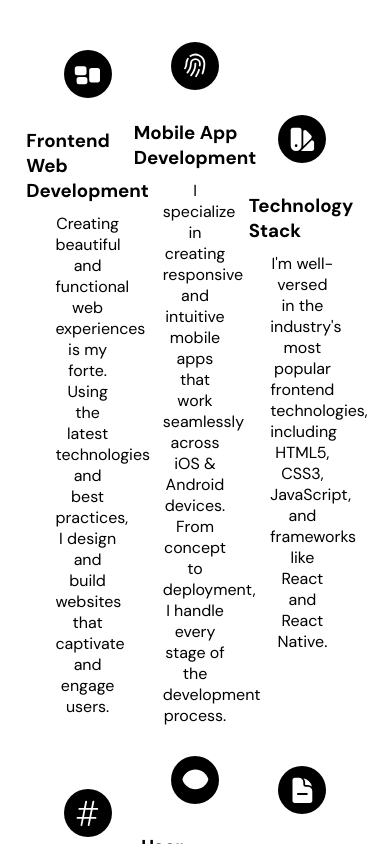
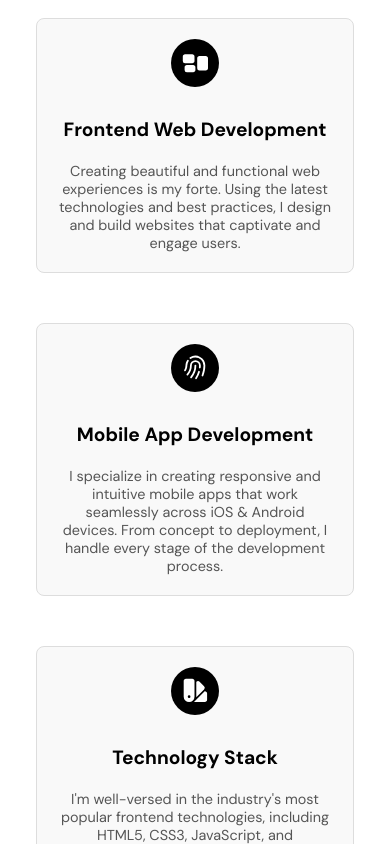
Before and after one commit to ayoubakbartabar/profile-project, a React (Vite) app: page / in a window 390 px wide. Shown: the part 2000-2844 px from the top of the page. Built offline with nearby package versions, Linux system fonts and the light colour scheme.

Commit message:
update responsive the MySkills  section

```diff
--- a/package.json
+++ b/package.json
@@ -11,7 +11,8 @@
   },
   "dependencies": {
     "react": "^18.3.1",
-    "react-dom": "^18.3.1"
+    "react-dom": "^18.3.1",
+    "react-icons": "^5.5.0"
   },
   "devDependencies": {
     "@eslint/js": "^9.17.0",
--- a/src/assets/components/MySkills/MySkills.css
+++ b/src/assets/components/MySkills/MySkills.css
@@ -1,53 +1,91 @@
-.my-skills-container{
+.my-skills-container {
   margin: 150px auto;
   display: flex;
   flex-direction: column;
-    flex-wrap: wrap;
-    align-content: center;
   align-items: center;
   justify-content: center;
   gap: 10px;
+  text-align: center;
+  padding: 0 20px;
 }
 
-.skills-box-container{
-    margin: 100px auto;
-    display: flex;
-    flex-direction: row;
-    flex-wrap: wrap;
-    justify-content: center;
-    align-content: center;
+.skills-box-container {
+  margin: 50px auto;
+  display: grid;
+  grid-template-columns: repeat(3, 1fr);
+  gap: 20px;
+  justify-items: center;
   align-items: center;
+  max-width: 1200px;
+  width: 100%;
 }
-.skills-box{
+
+.skills-box {
   margin-bottom: 30px;
-    width: 30%;
+  width: 100%;
+  max-width: 350px;
   display: flex;
   flex-direction: column;
-    flex-wrap: wrap;
-    align-content: center;
   justify-content: center;
   align-items: center;
+  padding: 20px;
+  box-sizing: border-box;
+  border: 1px solid #ddd;
+  border-radius: 8px;
+  background-color: #f9f9f9;
+  transition: transform 0.3s ease, box-shadow 0.3s ease;
 }
-.svg-container{
+
+.skills-box:hover {
+  transform: translateY(-5px);
+  box-shadow: 0 4px 10px rgba(0, 0, 0, 0.1);
+}
+.svg-container {
   margin-bottom: 30px;
   width: 48px;
   height: 48px;
   border-radius: 100%;
   display: flex;
-    flex-direction: row;
-    flex-wrap: wrap;
-    align-content: center;
   justify-content: center;
   align-items: center;
   background: #000000;
   color: #ffffff;
 }
-.skills-svg{
+
+.skills-svg {
   width: 60%;
+}
 
+#eye-svg {
+  width: 30px;
 }
-.skills-paragraph{
-    width: 60%;
+
+.skills-title {
+  font-size: 1.2rem;
+  margin-bottom: 10px;
+  font-weight: bold;
+}
+
+.skills-paragraph {
+  width: 100%;
   text-align: center;
   margin-top: 10px;
+  font-size: 0.9rem;
+  color: #555;
 }
+
+@media screen and (max-width: 1024px) {
+  .skills-box-container {
+    grid-template-columns: repeat(2, 1fr);
+  }
+}
+
+@media screen and (max-width: 768px) {
+  .skills-box-container {
+    grid-template-columns: 1fr;
+  }
+
+  .skills-box {
+    max-width: 100%;
+  }
+}
--- a/src/assets/components/MySkills/MySkills.jsx
+++ b/src/assets/components/MySkills/MySkills.jsx
@@ -1,24 +1,115 @@
-import React from 'react'
-import './MySkills.css'
-import Skills from '../Skills/Skills'
-import ComponentsHeader from '../ComponentsHeader/ComponentsHeader.jsx'
+import React from "react";
+import "./MySkills.css";
+import Skills from "../Skills/Skills";
+import ComponentsHeader from "../ComponentsHeader/ComponentsHeader.jsx";
 
 export default function MySkills() {
   return (
-    <section className='my-skills-section'>
-        <div className='my-skills-container'>
-            <section >
-                <ComponentsHeader header="my skills" title="what i do" paragraph=" I'm not just a developer; I'm a digital dreamweaver. Crafting immersive online experiences is not just a job but my calling. Discover below how I can help you."/>
-            </section>
-            <section className='skills-box-container'>
-                <Skills svg={<svg className='skills-svg' xmlns="http://www.w3.org/2000/svg" viewBox="0 0 24 24" fill="currentColor" aria-hidden="true" ><path  d="M1.5 7.125c0-1.036.84-1.875 1.875-1.875h6c1.036 0 1.875.84 1.875 1.875v3.75c0 1.036-.84 1.875-1.875 1.875h-6A1.875 1.875 0 011.5 10.875v-3.75zm12 1.5c0-1.036.84-1.875 1.875-1.875h5.25c1.035 0 1.875.84 1.875 1.875v8.25c0 1.035-.84 1.875-1.875 1.875h-5.25a1.875 1.875 0 01-1.875-1.875v-8.25zM3 16.125c0-1.036.84-1.875 1.875-1.875h5.25c1.036 0 1.875.84 1.875 1.875v2.25c0 1.035-.84 1.875-1.875 1.875h-5.25A1.875 1.875 0 013 18.375v-2.25z"></path></svg>} title="Frontend Web Development" paragraph="Creating beautiful and functional web experiences is my forte. Using the latest technologies and best practices, I design and build websites that captivate and engage users."/>
-                <Skills svg={<svg className='skills-svg' xmlns="http://www.w3.org/2000/svg" viewBox="0 0 24 24" fill="currentColor" aria-hidden="true" ><path d="M12 3.75a6.715 6.715 0 00-3.722 1.118.75.75 0 11-.828-1.25 8.25 8.25 0 0112.8 6.883c0 3.014-.574 5.897-1.62 8.543a.75.75 0 01-1.395-.551A21.69 21.69 0 0018.75 10.5 6.75 6.75 0 0012 3.75zM6.157 5.739a.75.75 0 01.21 1.04A6.715 6.715 0 005.25 10.5c0 1.613-.463 3.12-1.265 4.393a.75.75 0 01-1.27-.8A6.715 6.715 0 003.75 10.5c0-1.68.503-3.246 1.367-4.55a.75.75 0 011.04-.211zM12 7.5a3 3 0 00-3 3c0 3.1-1.176 5.927-3.105 8.056a.75.75 0 11-1.112-1.008A10.459 10.459 0 007.5 10.5a4.5 4.5 0 119 0c0 .547-.022 1.09-.067 1.626a.75.75 0 01-1.495-.123c.041-.495.062-.996.062-1.503a3 3 0 00-3-3zm0 2.25a.75.75 0 01.75.75A15.69 15.69 0 018.97 20.738a.75.75 0 01-1.14-.975A14.19 14.19 0 0011.25 10.5a.75.75 0 01.75-.75zm3.239 5.183a.75.75 0 01.515.927 19.415 19.415 0 01-2.585 5.544.75.75 0 11-1.243-.84 17.912 17.912 0 002.386-5.116.75.75 0 01.927-.515z"></path></svg>} title="Mobile App Development" paragraph="I specialize in creating responsive and intuitive mobile apps that work seamlessly across iOS & Android devices. From concept to deployment, I handle every stage of the development process."/>
-                <Skills svg={<svg className='skills-svg' xmlns="http://www.w3.org/2000/svg" viewBox="0 0 24 24" fill="currentColor" aria-hidden="true" ><path  d="M2.25 4.125c0-1.036.84-1.875 1.875-1.875h5.25c1.036 0 1.875.84 1.875 1.875V17.25a4.5 4.5 0 11-9 0V4.125zm4.5 14.25a1.125 1.125 0 100-2.25 1.125 1.125 0 000 2.25z" ></path><path d="M10.719 21.75h9.156c1.036 0 1.875-.84 1.875-1.875v-5.25c0-1.036-.84-1.875-1.875-1.875h-.14l-8.742 8.743c-.09.089-.18.175-.274.257zM12.738 17.625l6.474-6.474a1.875 1.875 0 000-2.651L15.5 4.787a1.875 1.875 0 00-2.651 0l-.1.099V17.25c0 .126-.003.251-.01.375z"></path></svg>} title="Technology Stack" paragraph="I'm well-versed in the industry's most popular frontend technologies, including HTML5, CSS3, JavaScript, and frameworks like React and React Native."/>
-                <Skills svg={<svg className='skills-svg' xmlns="http://www.w3.org/2000/svg" viewBox="0 0 24 24" fill="currentColor" aria-hidden="true" ><path  d="M11.097 1.515a.75.75 0 01.589.882L10.666 7.5h4.47l1.079-5.397a.75.75 0 111.47.294L16.665 7.5h3.585a.75.75 0 010 1.5h-3.885l-1.2 6h3.585a.75.75 0 010 1.5h-3.885l-1.08 5.397a.75.75 0 11-1.47-.294l1.02-5.103h-4.47l-1.08 5.397a.75.75 0 01-1.47-.294l1.02-5.103H3.75a.75.75 0 110-1.5h3.885l1.2-6H5.25a.75.75 0 010-1.5h3.885l1.08-5.397a.75.75 0 01.882-.588zM10.365 9l-1.2 6h4.47l1.2-6h-4.47z" ></path></svg>} title="Web Optimization" paragraph="Performance matters. I optimize websites and apps for speed, ensuring your users enjoy a fast and responsive experience, which in turn boosts user satisfaction and SEO rankings"/>
-                <Skills svg={<svg className='skills-svg' xmlns="http://www.w3.org/2000/svg" viewBox="0 0 24 24" fill="currentColor" aria-hidden="true" ><path d="M12 15a3 3 0 100-6 3 3 0 000 6z"></path><path  d="M1.323 11.447C2.811 6.976 7.028 3.75 12.001 3.75c4.97 0 9.185 3.223 10.675 7.69.12.362.12.752 0 1.113-1.487 4.471-5.705 7.697-10.677 7.697-4.97 0-9.186-3.223-10.675-7.69a1.762 1.762 0 010-1.113zM17.25 12a5.25 5.25 0 11-10.5 0 5.25 5.25 0 0110.5 0z" ></path></svg>} title="User-Centric Design" paragraph="My development goes hand-in-hand with an eye for design. I create user interfaces that are not only functional but also aesthetically pleasing, providing a seamless and enjoyable user journey."/>
-                <Skills svg={<svg className='skills-svg' xmlns="http://www.w3.org/2000/svg" viewBox="0 0 24 24" fill="currentColor" aria-hidden="true" ><path  d="M5.625 1.5c-1.036 0-1.875.84-1.875 1.875v17.25c0 1.035.84 1.875 1.875 1.875h12.75c1.035 0 1.875-.84 1.875-1.875V12.75A3.75 3.75 0 0016.5 9h-1.875a1.875 1.875 0 01-1.875-1.875V5.25A3.75 3.75 0 009 1.5H5.625zM7.5 15a.75.75 0 01.75-.75h7.5a.75.75 0 010 1.5h-7.5A.75.75 0 017.5 15zm.75 2.25a.75.75 0 000 1.5H12a.75.75 0 000-1.5H8.25z" ></path><path d="M12.971 1.816A5.23 5.23 0 0114.25 5.25v1.875c0 .207.168.375.375.375H16.5a5.23 5.23 0 013.434 1.279 9.768 9.768 0 00-6.963-6.963z"></path></svg>} title="Testing and Quality Assurance" paragraph="I rigorously test and debug applications to guarantee a bug-free and secure environment for users. Your peace of mind is as important to me as the functionality of your project."/>
-            </section>
-        </div>
+    <section className="my-skills-section">
+      <div className="my-skills-container">
+        <section>
+          <ComponentsHeader
+            header="my skills"
+            title="what i do"
+            paragraph=" I'm not just a developer; I'm a digital dreamweaver. Crafting immersive online experiences is not just a job but my calling. Discover below how I can help you."
+          />
+        </section>
+        <section className="skills-box-container">
+          <Skills
+            svg={
+              <svg
+                className="skills-svg"
+                xmlns="http://www.w3.org/2000/svg"
+                viewBox="0 0 24 24"
+                fill="currentColor"
+                aria-hidden="true"
+              >
+                <path d="M1.5 7.125c0-1.036.84-1.875 1.875-1.875h6c1.036 0 1.875.84 1.875 1.875v3.75c0 1.036-.84 1.875-1.875 1.875h-6A1.875 1.875 0 011.5 10.875v-3.75zm12 1.5c0-1.036.84-1.875 1.875-1.875h5.25c1.035 0 1.875.84 1.875 1.875v8.25c0 1.035-.84 1.875-1.875 1.875h-5.25a1.875 1.875 0 01-1.875-1.875v-8.25zM3 16.125c0-1.036.84-1.875 1.875-1.875h5.25c1.036 0 1.875.84 1.875 1.875v2.25c0 1.035-.84 1.875-1.875 1.875h-5.25A1.875 1.875 0 013 18.375v-2.25z"></path>
+              </svg>
+            }
+            title="Frontend Web Development"
+            paragraph="Creating beautiful and functional web experiences is my forte. Using the latest technologies and best practices, I design and build websites that captivate and engage users."
+          />
+          <Skills
+            svg={
+              <svg
+                className="skills-svg"
+                xmlns="http://www.w3.org/2000/svg"
+                viewBox="0 0 24 24"
+                fill="currentColor"
+                aria-hidden="true"
+              >
+                <path d="M12 3.75a6.715 6.715 0 00-3.722 1.118.75.75 0 11-.828-1.25 8.25 8.25 0 0112.8 6.883c0 3.014-.574 5.897-1.62 8.543a.75.75 0 01-1.395-.551A21.69 21.69 0 0018.75 10.5 6.75 6.75 0 0012 3.75zM6.157 5.739a.75.75 0 01.21 1.04A6.715 6.715 0 005.25 10.5c0 1.613-.463 3.12-1.265 4.393a.75.75 0 01-1.27-.8A6.715 6.715 0 003.75 10.5c0-1.68.503-3.246 1.367-4.55a.75.75 0 011.04-.211zM12 7.5a3 3 0 00-3 3c0 3.1-1.176 5.927-3.105 8.056a.75.75 0 11-1.112-1.008A10.459 10.459 0 007.5 10.5a4.5 4.5 0 119 0c0 .547-.022 1.09-.067 1.626a.75.75 0 01-1.495-.123c.041-.495.062-.996.062-1.503a3 3 0 00-3-3zm0 2.25a.75.75 0 01.75.75A15.69 15.69 0 018.97 20.738a.75.75 0 01-1.14-.975A14.19 14.19 0 0011.25 10.5a.75.75 0 01.75-.75zm3.239 5.183a.75.75 0 01.515.927 19.415 19.415 0 01-2.585 5.544.75.75 0 11-1.243-.84 17.912 17.912 0 002.386-5.116.75.75 0 01.927-.515z"></path>
+              </svg>
+            }
+            title="Mobile App Development"
+            paragraph="I specialize in creating responsive and intuitive mobile apps that work seamlessly across iOS & Android devices. From concept to deployment, I handle every stage of the development process."
+          />
+          <Skills
+            svg={
+              <svg
+                className="skills-svg"
+                xmlns="http://www.w3.org/2000/svg"
+                viewBox="0 0 24 24"
+                fill="currentColor"
+                aria-hidden="true"
+              >
+                <path d="M2.25 4.125c0-1.036.84-1.875 1.875-1.875h5.25c1.036 0 1.875.84 1.875 1.875V17.25a4.5 4.5 0 11-9 0V4.125zm4.5 14.25a1.125 1.125 0 100-2.25 1.125 1.125 0 000 2.25z"></path>
+                <path d="M10.719 21.75h9.156c1.036 0 1.875-.84 1.875-1.875v-5.25c0-1.036-.84-1.875-1.875-1.875h-.14l-8.742 8.743c-.09.089-.18.175-.274.257zM12.738 17.625l6.474-6.474a1.875 1.875 0 000-2.651L15.5 4.787a1.875 1.875 0 00-2.651 0l-.1.099V17.25c0 .126-.003.251-.01.375z"></path>
+              </svg>
+            }
+            title="Technology Stack"
+            paragraph="I'm well-versed in the industry's most popular frontend technologies, including HTML5, CSS3, JavaScript, and frameworks like React and React Native."
+          />
+          <Skills
+            svg={
+              <svg
+                className="skills-svg"
+                xmlns="http://www.w3.org/2000/svg"
+                viewBox="0 0 24 24"
+                fill="currentColor"
+                aria-hidden="true"
+              >
+                <path d="M11.097 1.515a.75.75 0 01.589.882L10.666 7.5h4.47l1.079-5.397a.75.75 0 111.47.294L16.665 7.5h3.585a.75.75 0 010 1.5h-3.885l-1.2 6h3.585a.75.75 0 010 1.5h-3.885l-1.08 5.397a.75.75 0 11-1.47-.294l1.02-5.103h-4.47l-1.08 5.397a.75.75 0 01-1.47-.294l1.02-5.103H3.75a.75.75 0 110-1.5h3.885l1.2-6H5.25a.75.75 0 010-1.5h3.885l1.08-5.397a.75.75 0 01.882-.588zM10.365 9l-1.2 6h4.47l1.2-6h-4.47z"></path>
+              </svg>
+            }
+            title="Web Optimization"
+            paragraph="Performance matters. I optimize websites and apps for speed, ensuring your users enjoy a fast and responsive experience, which in turn boosts user satisfaction and SEO rankings"
+          />
+          <Skills
+            svg={
+              <svg
+              id="eye-svg"
+                stroke="currentColor"
+                fill="currentColor"
+                stroke-width="0"
+                viewBox="0 0 512 512"
+                xmlns="http://www.w3.org/2000/svg"
+              >
+                <path d="M256 105c-101.8 0-188.4 62.4-224 151 35.6 88.6 122.2 151 224 151s188.4-62.4 224-151c-35.6-88.6-122.2-151-224-151zm0 251.7c-56 0-101.8-45.3-101.8-100.7S200 155.3 256 155.3 357.8 200.6 357.8 256 312 356.7 256 356.7zm0-161.1c-33.6 0-61.1 27.2-61.1 60.4s27.5 60.4 61.1 60.4 61.1-27.2 61.1-60.4-27.5-60.4-61.1-60.4z"></path>
+              </svg>
+            }
+            title="User-Centric Design"
+            paragraph="My development goes hand-in-hand with an eye for design. I create user interfaces that are not only functional but also aesthetically pleasing, providing a seamless and enjoyable user journey."
+          />
+          <Skills
+            svg={
+              <svg
+                className="skills-svg"
+                xmlns="http://www.w3.org/2000/svg"
+                viewBox="0 0 24 24"
+                fill="currentColor"
+                aria-hidden="true"
+              >
+                <path d="M5.625 1.5c-1.036 0-1.875.84-1.875 1.875v17.25c0 1.035.84 1.875 1.875 1.875h12.75c1.035 0 1.875-.84 1.875-1.875V12.75A3.75 3.75 0 0016.5 9h-1.875a1.875 1.875 0 01-1.875-1.875V5.25A3.75 3.75 0 009 1.5H5.625zM7.5 15a.75.75 0 01.75-.75h7.5a.75.75 0 010 1.5h-7.5A.75.75 0 017.5 15zm.75 2.25a.75.75 0 000 1.5H12a.75.75 0 000-1.5H8.25z"></path>
+                <path d="M12.971 1.816A5.23 5.23 0 0114.25 5.25v1.875c0 .207.168.375.375.375H16.5a5.23 5.23 0 013.434 1.279 9.768 9.768 0 00-6.963-6.963z"></path>
+              </svg>
+            }
+            title="Testing and Quality Assurance"
+            paragraph="I rigorously test and debug applications to guarantee a bug-free and secure environment for users. Your peace of mind is as important to me as the functionality of your project."
+          />
+        </section>
+      </div>
     </section>
-  )
+  );
 }
```
Also changed, not shown: 1 other file (tests, documents, lock files or other folders). Lines whose indentation alone changed are shown as unchanged.
